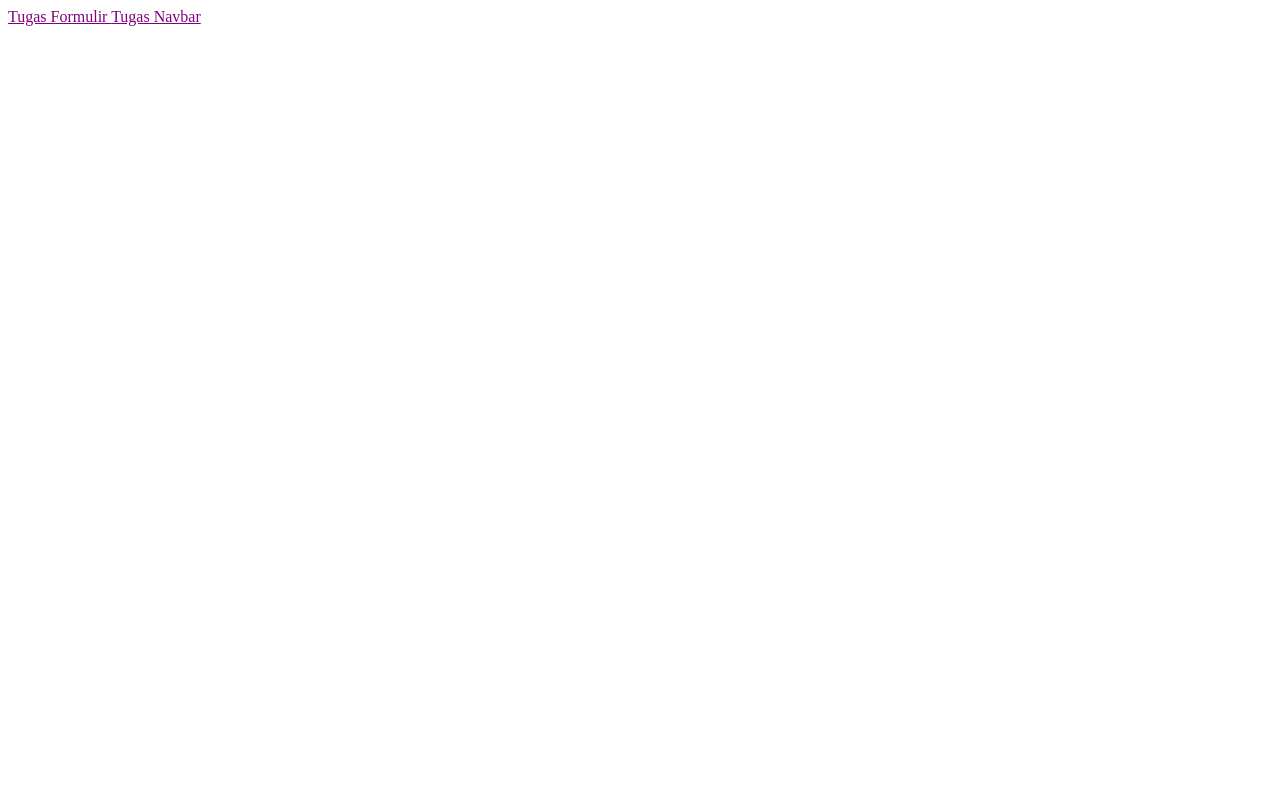
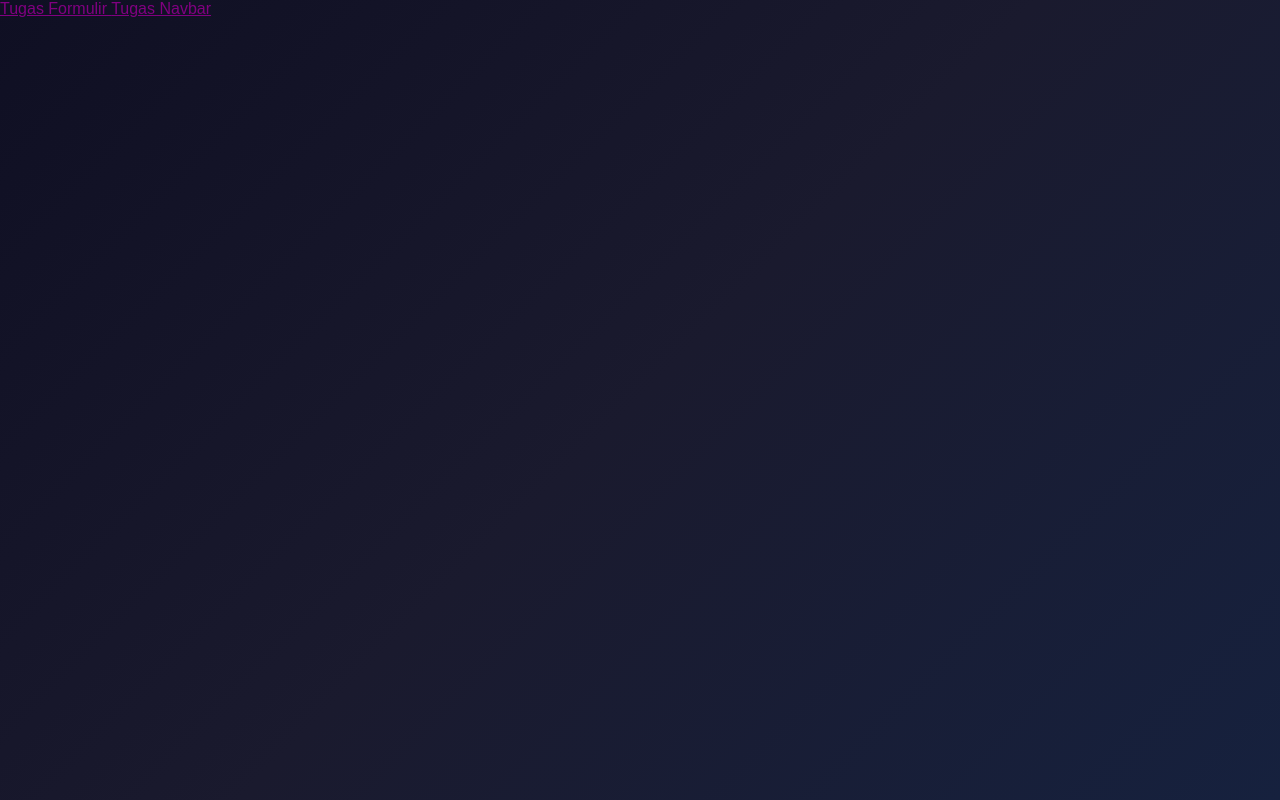
Before and after one commit to andikama45-cloud/PP-andikaaa, a plain HTML site: page lat_css.html in a window 1280 px wide. Drawn offline with Linux system fonts and the light colour scheme; files that its build step writes are made by us from their sources; the site is published under a folder, as on GitHub Pages, so addresses that start at the root find nothing.

Commit message:
Update lat_css.html

```diff
--- a/lat_css.html
+++ b/lat_css.html
@@ -10,7 +10,7 @@
         }
     </style>
 
-    <link rel="stylesheet" href="/pp-dinuna/navbar/style.css">
+    <link rel="stylesheet" href="css/style.css">
 </head>
 <body>
 
```
